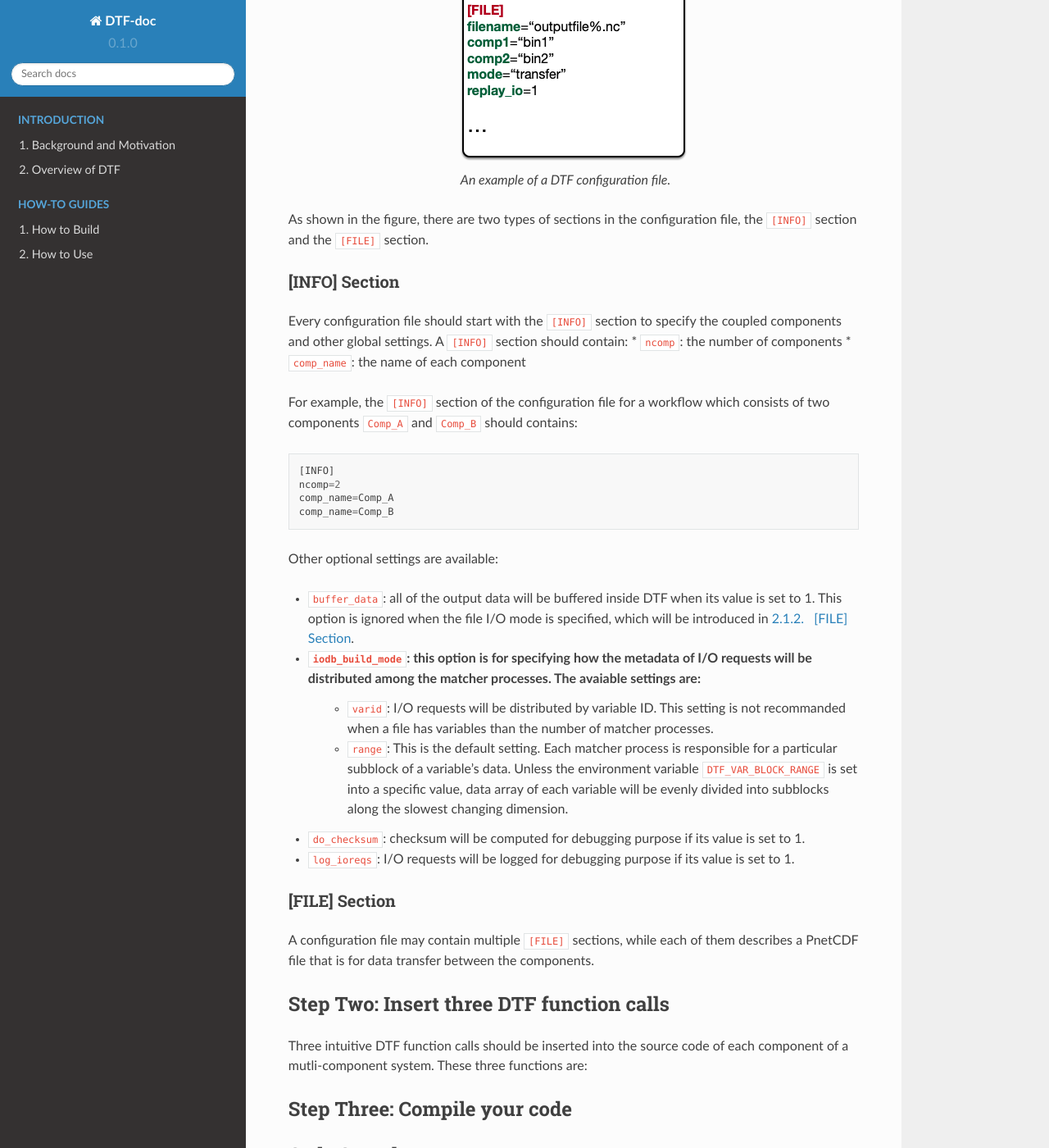
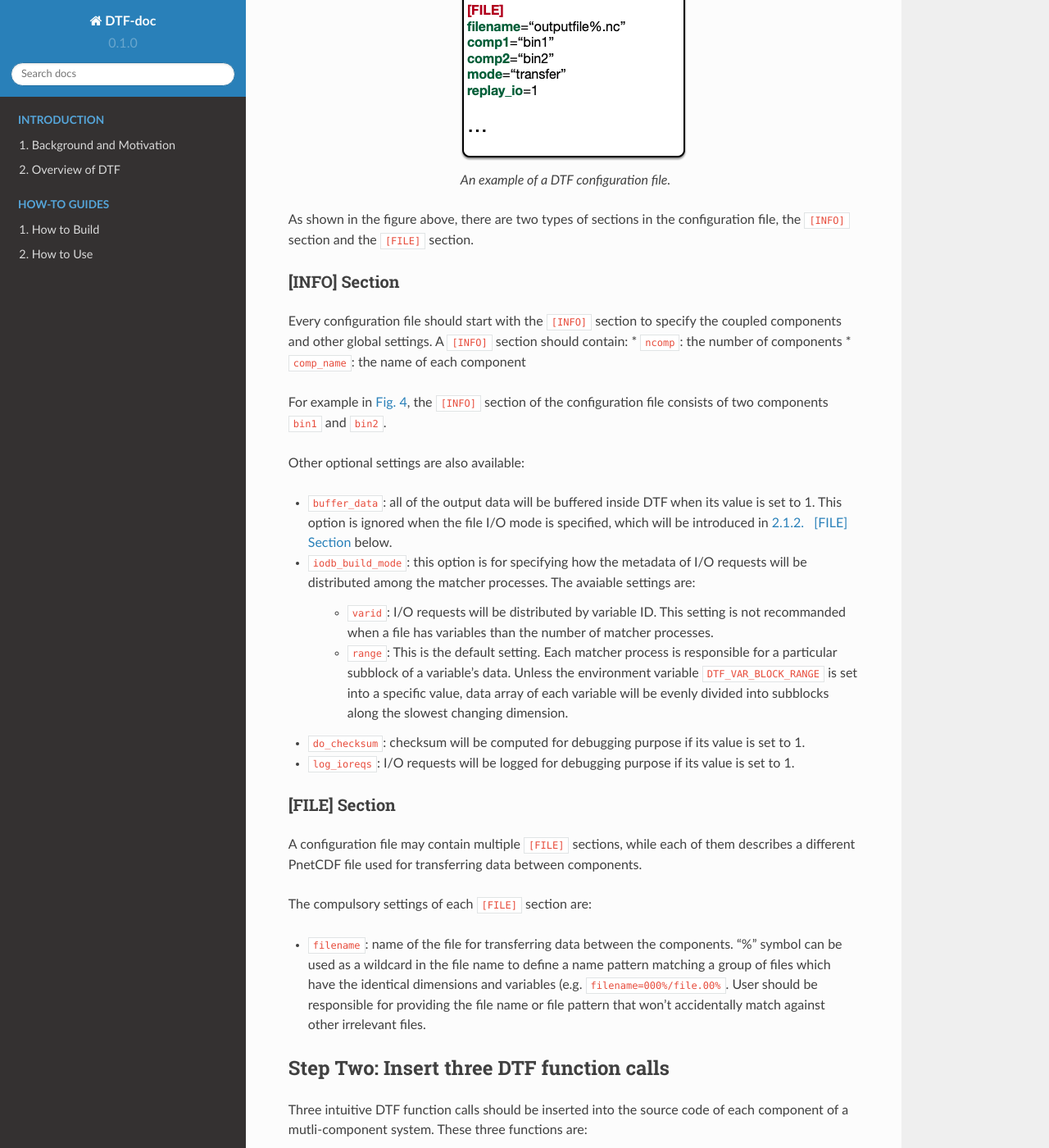
Before and after one commit to yjie2366/dtf-docs, a Sphinx documentation site: the page built from docs/source/app.rst, in a window 1280 px wide and 1400 px high, scrolled down 563 px. Shown: the whole window at 82% size. Built offline with Sphinx 7.4.7 and the Read the Docs theme 2.0.0, drawn with Linux system fonts in a browser that asks for light colours; some of the changed text lies outside the part shown.

Commit message:
Update configuration file subsection

```diff
--- a/docs/source/app.rst
+++ b/docs/source/app.rst
@@ -7,7 +7,7 @@
 
 Step One: Prepare a configuration file
 --------------------------------------
-User should prepare a configuration file to provide the basic information about the workflow to the DTF library and switch on/off DTF functionalities by key-value pairs.
+User should prepare a configuration file in INI file format to describe the basic information about the workflow to the DTF library and switch on/off DTF functionalities by key-value pairs.
 Figure :numref:`config_file` gives a simple example of a configuration file.
 
 
@@ -18,7 +18,7 @@
 
 	An example of a DTF configuration file.
 
-As shown in the figure, there are two types of sections in the configuration file, the ``[INFO]`` section and the ``[FILE]`` section.
+As shown in the figure above, there are two types of sections in the configuration file, the ``[INFO]`` section and the ``[FILE]`` section.
 
 [INFO] Section
 ^^^^^^^^^^^^^^
@@ -28,20 +28,14 @@
 * ``ncomp``: the number of components
 * ``comp_name``: the name of each component
 
-For example, the ``[INFO]`` section of the configuration file for a workflow which consists of two components ``Comp_A`` and ``Comp_B`` should contains:
+For example in :numref:`config_file`, the ``[INFO]`` section of the configuration file consists of two components ``bin1`` and ``bin2``.
 
-::
+Other optional settings are also available:
 
-	[INFO]
-	ncomp=2
-	comp_name=Comp_A
-	comp_name=Comp_B
+* ``buffer_data``: all of the output data will be buffered inside DTF when its value is set to 1. This option is ignored when the file I/O mode is specified, which will be introduced in :ref:`file_section` below.
 
+* ``iodb_build_mode``: this option is for specifying how the metadata of I/O requests will be distributed among the matcher processes. The avaiable settings are:
 
-Other optional settings are available:
-
-* ``buffer_data``: all of the output data will be buffered inside DTF when its value is set to 1. This option is ignored when the file I/O mode is specified, which will be introduced in :ref:`file_section`.
-* ``iodb_build_mode``: this option is for specifying how the metadata of I/O requests will be distributed among the matcher processes. The avaiable settings are:
 	* ``varid``: I/O requests will be distributed by variable ID. This setting is not recommanded when a file has variables than the number of matcher processes.
 	* ``range``: This is the default setting. Each matcher process is responsible for a particular subblock of a variable's data. Unless the environment variable ``DTF_VAR_BLOCK_RANGE`` is set into a specific value, data array of each variable will be evenly divided into subblocks along the slowest changing dimension.
 
@@ -53,7 +47,12 @@
 [FILE] Section
 ^^^^^^^^^^^^^^
 
-A configuration file may contain multiple ``[FILE]`` sections, while each of them describes a PnetCDF file that is for data transfer between the components.
+A configuration file may contain multiple ``[FILE]`` sections, while each of them describes a different PnetCDF file used for transferring data between components.
+
+The compulsory settings of each ``[FILE]`` section are:
+
+* ``filename``: name of the file for transferring data between the components. "%" symbol can be used as a wildcard in the file name to define a name pattern matching a group of files which have the identical dimensions and variables (e.g. ``filename=000%/file.00%``. User should be responsible for providing the file name or file pattern that won't accidentally match against other irrelevant files.
+
 
 Step Two: Insert three DTF function calls
 -----------------------------------------
```
